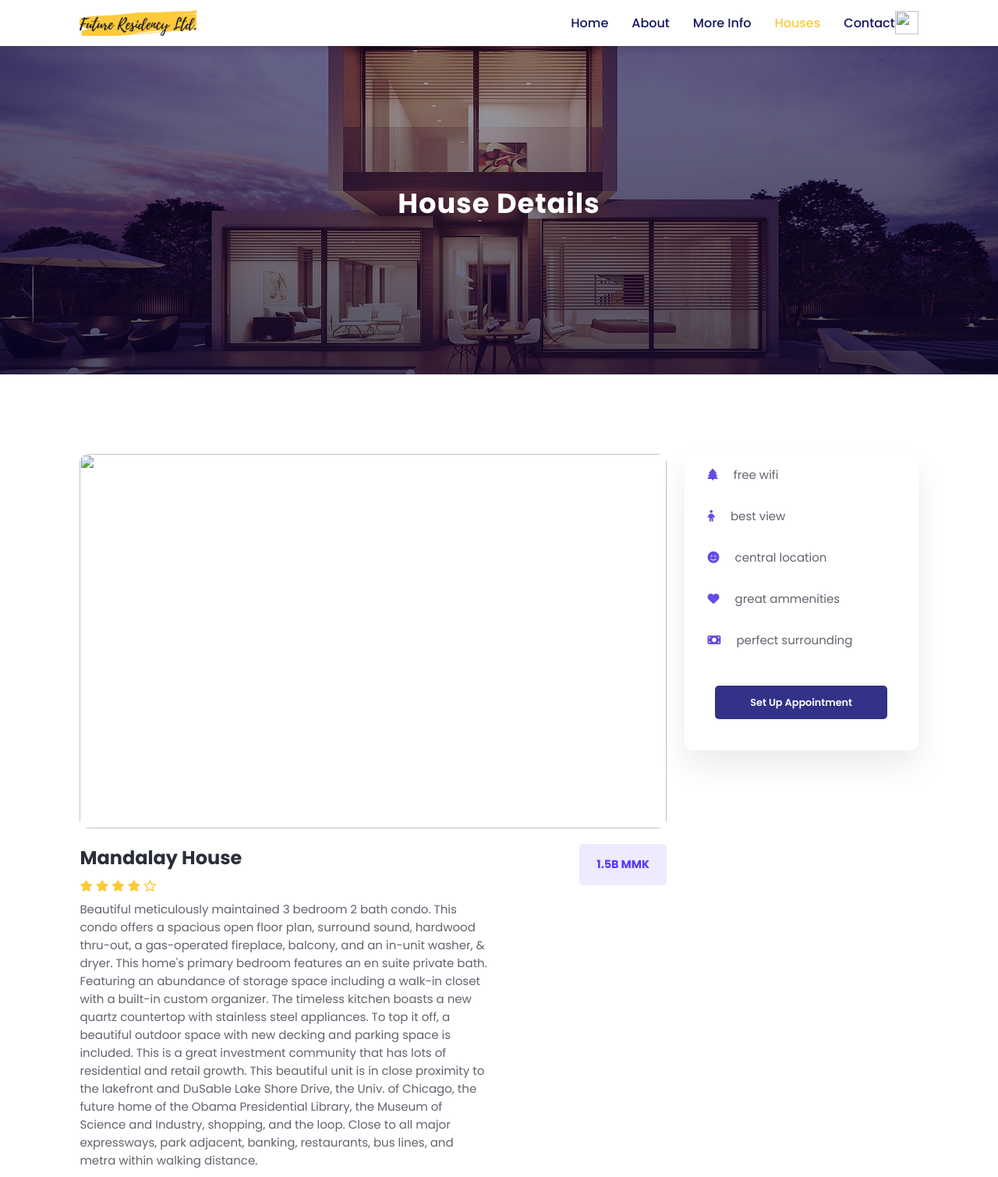
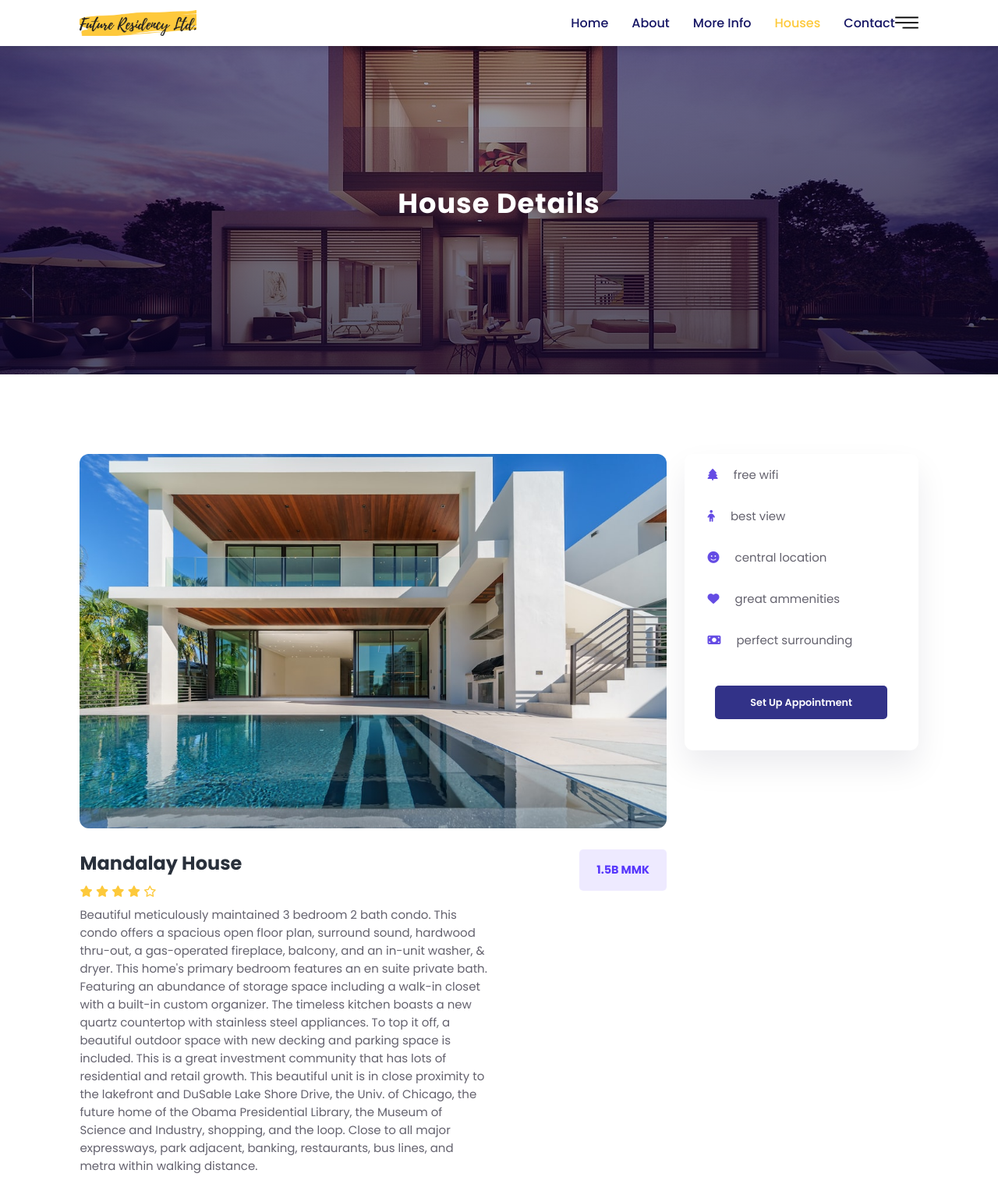
Before and after one commit to chanlamin/assignment, a plain HTML site: page houses-inner.html in a window 1280 px wide. Shown: the top 1509 px of the page at 78% size. Drawn offline with nearby package versions, Linux system fonts and the light colour scheme; files whose address does not match are found by name.

Commit message:
Update houses-inner.html

```diff
--- a/houses-inner.html
+++ b/houses-inner.html
@@ -22,7 +22,7 @@
           <li><a class="active" href="houses.html">Houses</a></li>
           <li><a href="contact.html">Contact</a></li>
         </ul>
-        <img id="menu-btn" src="menu.png" alt="">
+        <img id="menu-btn" src="images/menu.png" alt="">
       </div>
     </nav>
     <!-- Home -->
@@ -31,7 +31,7 @@
     </section>
   <section id="house-inner">
     <div class="overview">
-      <img class="house-img"src="house1.jpeg" alt="">
+      <img class="house-img"src="images/house1.jpeg" alt="">
       <div class="house-head">
         <div class="c-name">
           <h2>Mandalay House</h2>
@@ -48,7 +48,7 @@
       </div>
       <h3>Listed By</h3>
       <div class="agent">
-        <img src="person.png" alt="">
+        <img src="images/person.png" alt="">
         <div class="agent-det">
           <h5>Mr.Kyaw</h5>
           <p>Certified real-estate agent</p>
```
